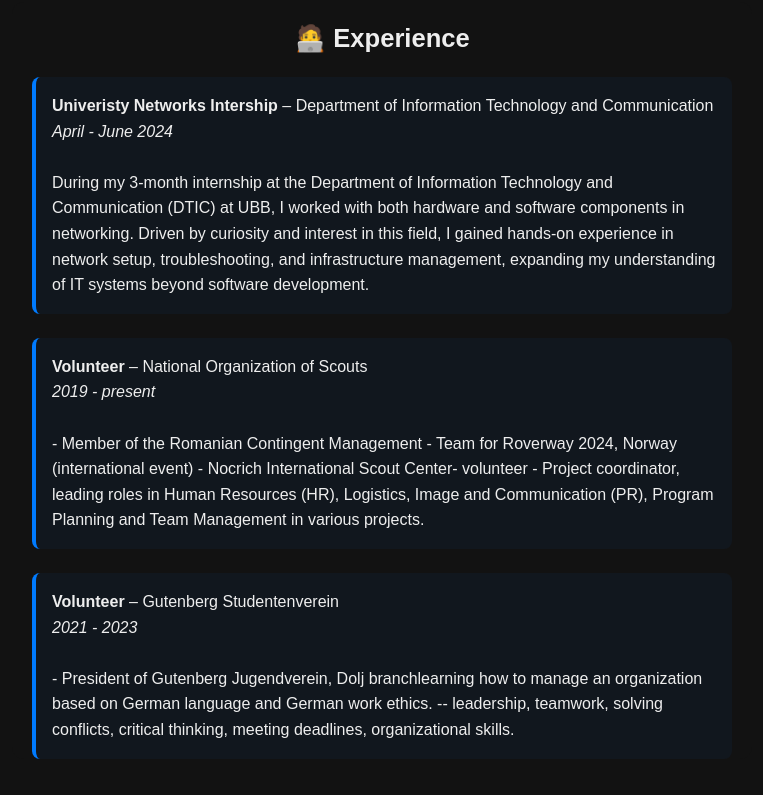
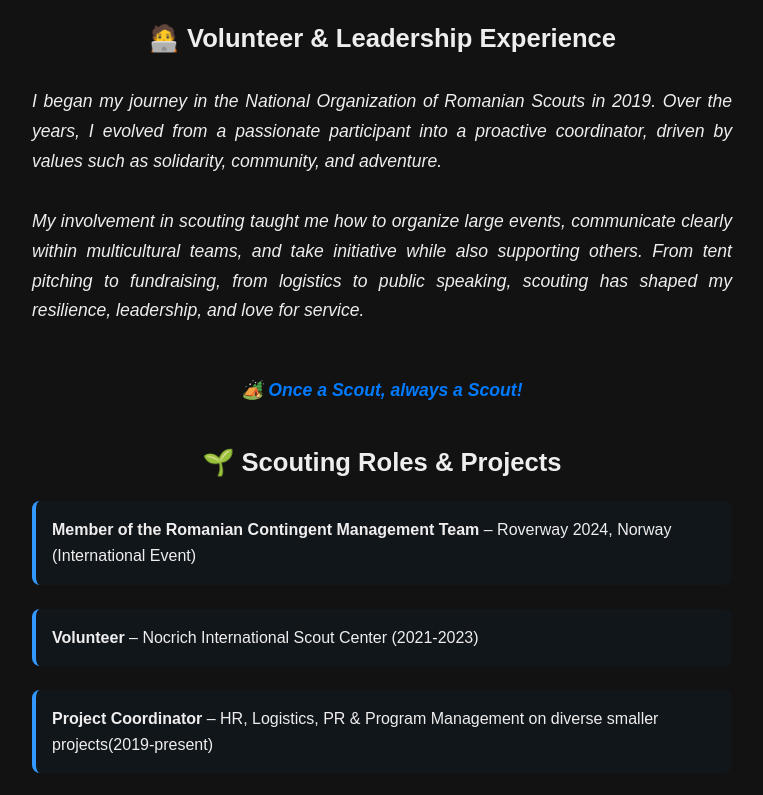
Before and after one commit to MalinaDumitrescu/Portofolio_Site, a React (Vite) app in the folder cv-site/: page /cv2 in a window 1280 px wide. Shown: the part 1740-2535 px from the top of the page, without its empty margins (258-1021 px from the left). Built offline with nearby package versions, Linux system fonts and the light colour scheme.

Commit message:
cv2 but without pictures added

```diff
--- a/cv-site/src/pages/CV2.jsx
+++ b/cv-site/src/pages/CV2.jsx
@@ -1,11 +1,11 @@
 import React from 'react';
-import '../styles/CV1.css';
+import '../styles/CV2.css';
 import avatar from '../assets/avatar.jpg';
-import { useTranslation } from 'react-i18next';
-import { Download } from 'lucide-react';
+import {useTranslation} from 'react-i18next';
+import {Download} from 'lucide-react';
 
-function CV1() {
-    const { t } = useTranslation();
+function CV2() {
+    const {t} = useTranslation();
 
     return (
         <main className="cv1-container">
@@ -45,8 +45,10 @@ function CV1() {
                             <li>📧 malina.dumitrescu24@gmail.com</li>
                             <li>📞 +40 771 545 730</li>
                             <li>📍 Cluj-Napoca</li>
-                            <li>💻 <a href="https://github.com/MalinaDumitrescu" target="_blank" rel="noreferrer">GitHub</a></li>
-                            <li>🔗 <a href="https://linkedin.com/in/mălina-dumitrescu217a36287" target="_blank" rel="noreferrer">LinkedIn</a></li>
+                            <li>💻 <a href="https://github.com/MalinaDumitrescu" target="_blank"
+                                     rel="noreferrer">GitHub</a></li>
+                            <li>🔗 <a href="https://linkedin.com/in/mălina-dumitrescu217a36287" target="_blank"
+                                     rel="noreferrer">LinkedIn</a></li>
                         </ul>
                     </div>
 
@@ -86,12 +88,12 @@ function CV1() {
                     <li>
 
                         <strong>Babeș-Bolyai University
-                        </strong> – Faculty of Mathematics and Computer Science<br />
+                        </strong> – Faculty of Mathematics and Computer Science<br/>
                         <em>2023 - 2026 • Computer Science, German- language program</em>
                     </li>
 
                     <li>
-                        <strong>Highschool </strong> – National College ”Elena Cuza”, Craiova<br />
+                        <strong>Highschool </strong> – National College ”Elena Cuza”, Craiova<br/>
                         <em>2019 – 2023 • Natural Sciences-German Bilingual Class</em>
                     </li>
                 </ul>
@@ -100,56 +102,96 @@ function CV1() {
 
             {/* EXPERIENȚĂ */}
             <section className="cv1-section" data-aos="fade-up">
-                <h2>🧑‍💻 Experience </h2>
-                <ul className="cv1-list">
-                    <li>
-                        <strong>Univeristy Networks Intership</strong> – Department of Information Technology and Communication<br />
-                        <em>April - June 2024 </em><br /><br />
+                <h2>🧑‍💻 Volunteer & Leadership Experience </h2>
 
-                        During my 3-month internship at the Department of Information
-                        Technology and Communication (DTIC) at UBB, I worked with
-                        both hardware and software components in networking. Driven
-                        by curiosity and interest in this field, I gained hands-on
-                        experience in network setup, troubleshooting, and
-                        infrastructure management, expanding my understanding of IT
-                        systems beyond software development.
-                    </li>
-                </ul>
 
-                <ul className="cv1-list">
-                    <li>
-                        <strong>Volunteer</strong> – National Organization of Scouts<br />
-                        <em>2019 - present </em><br /><br />
+                <p className="cv2-story">
+                    I began my journey in the National Organization of Romanian Scouts in 2019. Over the years, I
+                    evolved from a passionate participant into a proactive coordinator, driven by values such as
+                    solidarity, community, and adventure.
+                    <br/><br/>
+                    My involvement in scouting taught me how to organize large events, communicate clearly within
+                    multicultural teams, and take initiative while also supporting others. From tent pitching to
+                    fundraising, from logistics to public speaking, scouting has shaped my resilience, leadership, and
+                    love for service.
+                </p>
 
-                        - Member of the Romanian Contingent Management
-                        - Team for Roverway 2024, Norway (international event)
-                        - Nocrich International Scout Center- volunteer
-                        - Project coordinator, leading roles in Human Resources
-                        (HR), Logistics, Image and Communication (PR),
-                        Program Planning and Team Management in various
-                        projects.
-                    </li>
-                </ul>
+                <p className="cv2-scout-quote" data-aos="fade-in">
+                    🏕️ <em>Once a Scout, always a Scout!</em>
+                </p>
 
-                <ul className="cv1-list">
-                    <li>
-                        <strong>Volunteer</strong> – Gutenberg Studentenverein<br />
-                        <em>2021 - 2023 </em><br /><br />
-                        - President of Gutenberg Jugendverein, Dolj branchlearning how to manage an organization based on
-                        German language and German work ethics.
-                        -- leadership, teamwork, solving conflicts, critical
-                        thinking, meeting deadlines, organizational skills.
-                    </li>
+                {/* ROLES & PROJECTS */}
+                <section className="cv2-section" data-aos="fade-up">
+                    <h2>🌱 Scouting Roles & Projects</h2>
+                    <ul className="cv2-list highlight">
+                        <li><strong> Member of the Romanian Contingent Management Team</strong> – Roverway 2024, Norway
+                            (International Event)
+                        </li>
+                        <li><strong>Volunteer</strong> – Nocrich International Scout Center (2021-2023)</li>
+                        <li><strong>Project Coordinator</strong> – HR, Logistics, PR & Program Management on diverse
+                            smaller projects(2019-present)
+                        </li>
+                        <li><strong>Organizer</strong> – Festival of Light - 2022 & 2023 Editions</li>
+                        <li><strong>Organizer</strong> – Order of the Enchanted Gift - Fundraising (2022)</li>
+                        <li><strong>Organizer</strong> – National Scout Camp "Festivalul de Festivalul Luminii" (2023)
+                        </li>
+
+                    </ul>
+                </section>
+
+                {/* Gutenberg Involvement */}
+                <section className="cv2-section" data-aos="fade-up">
+                    <h2>📚 Gutenberg Experience</h2>
+                    <p className="cv2-story">
+                        My journey with the Gutenberg Jugendverein began in 2021, after participating in an inspiring online summer camp organized by the association. Shortly after, I was contacted by the former president of the Dolj branch — a student in Cluj and an active member of the Studentenverein — who asked me if I would be open to reviving the local branch.
+                        <br /><br />
+                        She forwarded me the official email invitation from the board, and less than a day later, we had built a motivated local team and created our new board. What followed was an intense and fulfilling period of re-establishing the Dolj branch.
+                        <br /><br />
+                        As branch president (of course, not alone, but with a wonderful team), I navigated the challenges of post-pandemic organizing and restrictions — rebuilding community spirit, launching cultural and educational events, and staying rooted in German values, leadership, and collaboration. This experience taught me how to empower others, make thoughtful decisions, and remain resilient through uncertainty.
+                    </p>
+                </section>
+
+
+                <section className="cv2-section" data-aos="fade-up">
+                    <h2>🎓 Roles & Skills – Gutenberg</h2>
+                    <ul className="cv2-list highlight">
+                        <li><strong>President of Dolj Branch</strong> – Gutenberg Jugendverein (2021–2022)</li>
+                        <li><strong>Volunteer</strong> – Gutenberg Jugendverein (2021–2023)</li>
+                        <li>Led team meetings and managed cross-functional projects</li>
+                        <li>Applied German work ethic principles: structure, discipline, initiative</li>
+                        <li>Oversaw the creation of project reports, feedback forms, and planning documentation</li>
+                        <li>Strengthened skills in leadership, teamwork, conflict resolution, and strategic planning</li>
+                    </ul>
+                </section>
+
+            </section>
+
+            {/* ALTE EXPERIENȚE / MENȚIUNI */}
+            <section className="cv2-section" data-aos="fade-up">
+                <h2>🌟 Other Notable Experiences & Achievements</h2>
+                <ul className="cv2-list">
+                    <li><strong>German Language Competitions</strong> – National & Regional Results</li>
+                    <li><strong>Mathematics Competitions</strong> – Regional Distinctions</li>
+                    <li><strong>JCI (Junior Chamber International)</strong> – Volunteer</li>
+                    <li><strong>European Solidarity Corps</strong> – Project Participant</li>
+                    <li><strong>Red Cross</strong> – Active Volunteer</li>
+                    <li><strong>Simbio</strong> – Community Volunteer</li>
+                    <li><strong>Eco-Fest International Festival</strong> – Jury Member (Ecology Film Edition)</li>
+                    <li><strong>German Certification Thesis</strong> – Topic: "Pfadfindertum" (Scouting)</li>
+                    <li><strong>Literary Publication</strong> – Contributor in *Irizări* Magazine</li>
+                    <li><strong>DiscoverEU</strong> – Certificate of Participation</li>
+
                 </ul>
             </section>
+
 
             {/* CERTIFICĂRI */}
             <section className="cv1-section" data-aos="fade-up">
                 <h2>📜 Certifications </h2>
-                <ul className="cv1-list">
+                <ul className="cv2-list achievements">
                     <li>
-                        <strong>German Language Certification – Deutsches Sprachdiplom Stufe II (C1)</strong><br />
-                        Kultusministerkonferenz (KMK) • 2023<br />
+                        <strong>German Language Certification – Deutsches Sprachdiplom Stufe II (C1)</strong><br/>
+                        Kultusministerkonferenz (KMK) • 2023<br/>
                         <a
                             href="/Deutsches_Sprachdiplom_Stufe_II_Mălina-Teodora Dumitrescu.pdf"
                             target="_blank"
@@ -163,10 +205,15 @@ function CV1() {
                 </ul>
             </section>
 
-
-
-
-
+            <section className="cv2-section" data-aos="fade-up">
+                <h2>🌟 Personal Motto</h2>
+                <p className="cv2-motto">
+                    <em>"You can be stupid, as long as you're lucky."</em><br/>
+                    <span style={{fontSize: '0.95rem', color: '#666'}}>
+      And because I truly live by this, I’ll leave the original too: <strong>„Prost să fii, noroc să ai :') ”</strong>
+    </span>
+                </p>
+            </section>
 
 
             {/* PDF */}
@@ -187,4 +234,4 @@ function CV1() {
     );
 }
 
-export default CV1;
+export default CV2;
--- a/cv-site/src/styles/CV2.css
+++ b/cv-site/src/styles/CV2.css
@@ -371,3 +371,91 @@
     75% { transform: rotate(10deg); }
     100% { transform: rotate(0deg); }
 }
+
+
+
+
+/*
+cv2*/
+
+.cv2-list {
+    list-style: none;
+    padding-left: 0;
+    line-height: 1.6;
+    text-align: left;
+    max-width: 700px;
+    margin: 0 auto;
+}
+
+.cv2-list li {
+    margin-bottom: 24px;
+    padding: 16px;
+    background-color: rgba(0, 123, 255, 0.05);
+    border-left: 4px solid #007bff;
+    border-radius: 8px;
+    text-align: left;
+}
+
+.cv2-list.achievements li {
+    background-color: rgba(255, 215, 0, 0.07); /* un galben subtil */
+    border-left-color: #ffc107;
+}
+
+
+
+
+
+
+
+.cv2-story {
+    font-size: 1.05rem;
+    line-height: 1.75;
+    text-align: justify;
+    color: var(--text);
+    margin: 0 auto;
+    max-width: 700px;
+    padding: 10px 0 30px;
+    font-style: italic;
+}
+
+/* Opțional, pentru un accent diferit al secțiunii Roles & Projects */
+.cv2-list.highlight li {
+    background-color: rgba(0, 123, 255, 0.04);
+    border-left: 4px solid #3399ff;
+}
+
+
+.cv2-scout-quote {
+    text-align: center;
+    font-size: 1.2rem;
+    font-weight: 600;
+    color: #007bff;
+    margin-top: -20px;
+    margin-bottom: 40px;
+    font-style: italic;
+}
+
+
+
+
+
+
+
+.cv2-values {
+    list-style: none;
+    padding-left: 0;
+    max-width: 600px;
+    margin: 0 auto 30px;
+    text-align: center;
+    line-height: 1.8;
+    font-size: 1.05rem;
+    color: var(--text);
+}
+
+.cv2-motto {
+    font-size: 1.2rem;
+    text-align: center;
+    color: #007bff;
+    font-style: italic;
+    font-weight: 500;
+}
```
